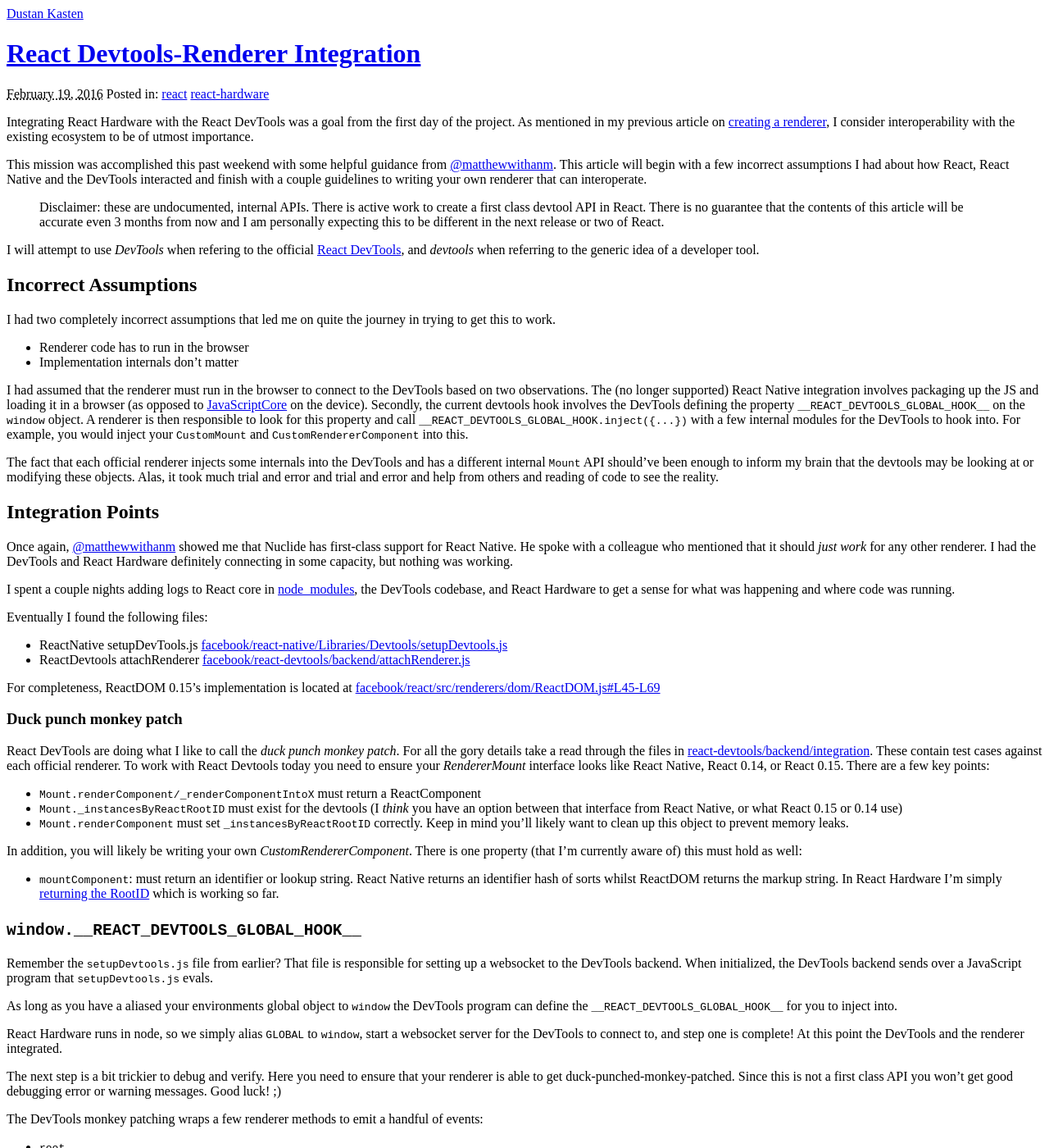
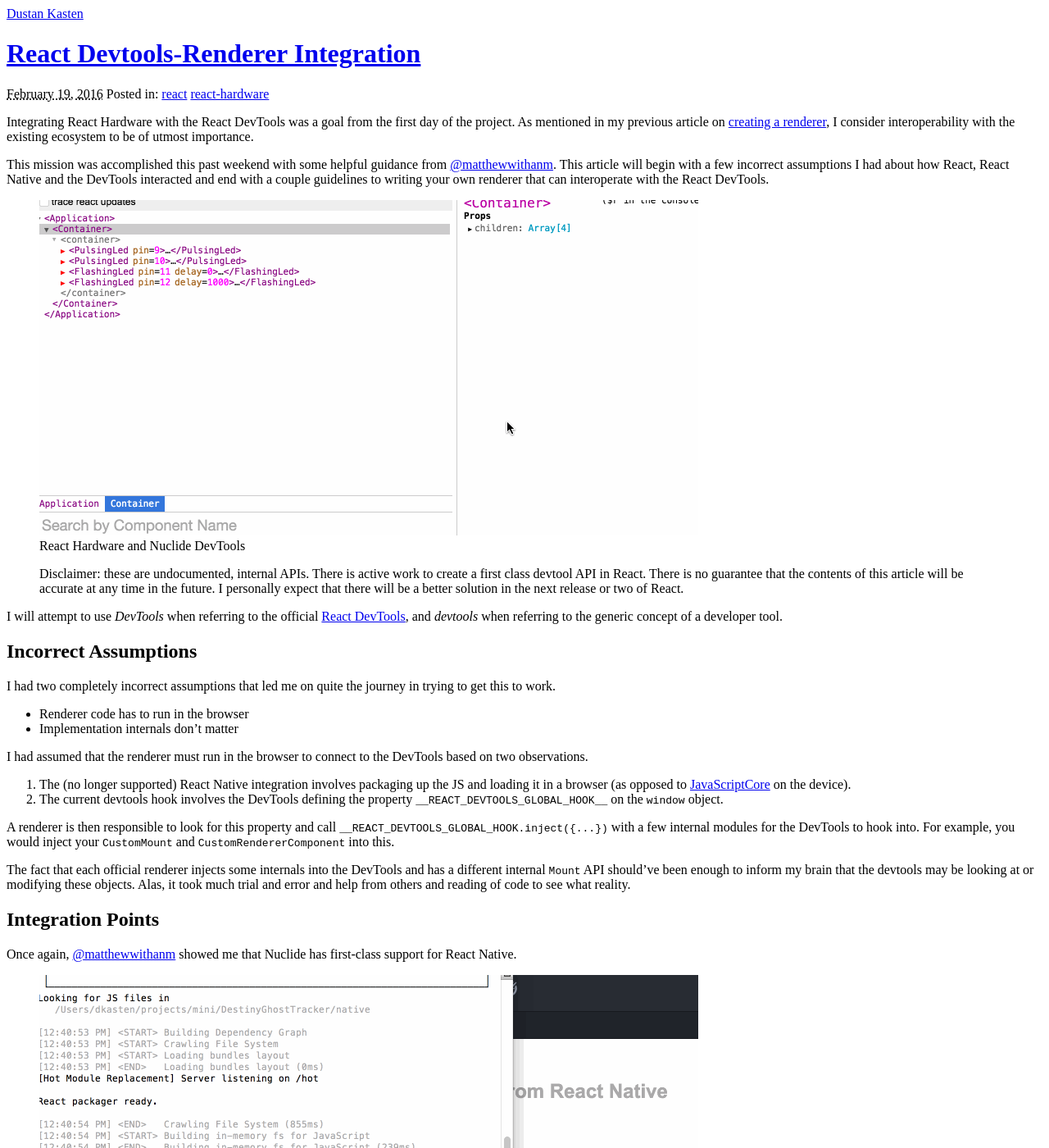
Before and after one commit to iamdustan/iamdustan.github.io, a Jekyll site: the page built from _posts/2016-02-19-react-devtools-renderer-integration.markdown, in a window 1280 px wide and 1400 px high. Shown: the whole window at 82% size. Built offline with Jekyll 4.4.1, drawn with Linux system fonts in a browser that asks for light colours; some web fonts are replaced; comment, search, counter and statistics services are not loaded; some of the changed text lies outside the part shown.

Commit message:
Post: React DevTools-Renderer integration revision and images

```diff
--- a/_posts/2016-02-19-react-devtools-renderer-integration.markdown
+++ b/_posts/2016-02-19-react-devtools-renderer-integration.markdown
@@ -14,16 +14,22 @@
 This mission was accomplished this past weekend with some helpful guidance from
 [@matthewwithanm](https://twitter.com/matthewwithanm). This article will begin
 with a few incorrect assumptions I had about how React, React Native and the
-DevTools interacted and finish with a couple guidelines to writing your own
-renderer that can interoperate.
+DevTools interacted and end with a couple guidelines to writing your own
+renderer that can interoperate with the React DevTools.
+
+<figure>
+  <img src="/assets/2016-02-19-react-devtools-renderer-integration/react-hardware-electron-devtools.gif">
+  <figcaption>React Hardware and Nuclide DevTools</figcaption>
+</figure>
 
 > Disclaimer: these are undocumented, internal APIs. There is active work to
 > create a first class devtool API in React. There is no guarantee that the
-> contents of this article will be accurate even 3 months from now and I am
-> personally expecting this to be different in the next release or two of React.
+> contents of this article will be accurate at any time in the future. I
+> personally expect that there will be a better solution in the next release or
+> two of React.
 
-I will attempt to use *DevTools* when refering to the official [React DevTools](https://github.com/facebook/react-devtools/),
-and *devtools* when referring to the generic idea of a developer tool.
+I will attempt to use *DevTools* when referring to the official [React DevTools](https://github.com/facebook/react-devtools/),
+and *devtools* when referring to the generic concept of a developer tool.
 
 ## Incorrect Assumptions
 
@@ -34,54 +40,63 @@
 * Implementation internals don’t matter
 
 I had assumed that the renderer must run in the browser to connect to the DevTools
-based on two observations. The (no longer supported) React Native integration
-involves packaging up the JS and loading it in a browser (as opposed to
-[JavaScriptCore](http://trac.webkit.org/wiki/JavaScriptCore) on the device).
-Secondly, the current devtools hook involves the DevTools defining the property
-`__REACT_DEVTOOLS_GLOBAL_HOOK__` on the `window` object. A renderer is then
-responsible to look for this property and call
-`__REACT_DEVTOOLS_GLOBAL_HOOK.inject({...})` with a few internal modules for the
-DevTools to hook into. For example, you would inject your `CustomMount` and
-`CustomRendererComponent` into this.
+based on two observations.
+
+1. The (no longer supported) React Native integration involves packaging up the
+  JS and loading it in a browser (as opposed to [JavaScriptCore](http://trac.webkit.org/wiki/JavaScriptCore) on the device).
+2. The current devtools hook involves the DevTools defining the property `__REACT_DEVTOOLS_GLOBAL_HOOK__`
+  on the `window` object.
+
+A renderer is then responsible to look for this property and call `__REACT_DEVTOOLS_GLOBAL_HOOK.inject({...})`
+with a few internal modules for the DevTools to hook into. For example, you
+would inject your `CustomMount` and `CustomRendererComponent` into this.
 
 The fact that each official renderer injects some internals into the DevTools
 and has a different internal `Mount` API should’ve been enough to inform my
 brain that the devtools may be looking at or modifying these objects. Alas, it
-took much trial and error and trial and error and help from others and reading
-of code to see the reality.
+took much trial and error and help from others and reading of code to see what
+reality.
 
 ## Integration Points
 
 Once again, [@matthewwithanm](https://twitter.com/matthewwithanm) showed me that
-Nuclide has first-class support for React Native. He spoke with a colleague who
-mentioned that it should *just work* for any other renderer. I had the DevTools
-and React Hardware definitely connecting in some capacity, but nothing was working.
+Nuclide has first-class support for React Native.
 
-I spent a couple nights adding logs to React core in [node_modules](https://twitter.com/dan_abramov/status/700658352850743296),
+<figure>
+  <img src="/assets/2016-02-19-react-devtools-renderer-integration/react-native-nuclide.gif">
+  <figcaption>React Hardware and Nuclide DevTools</figcaption>
+</figure>
+
+Another FB engineer mentioned that it should *just work* for any other renderer.
+I had the DevTools and React Hardware definitely connecting in some capacity,
+but nothing was working.
+
+I spent a couple nights adding logs to [React core](https://twitter.com/dan_abramov/status/700658352850743296),
 the DevTools codebase, and React Hardware to get a sense for what was happening
-and where code was running.
+and where what was running.
 
 Eventually I found the following files:
 
-* ReactNative setupDevTools.js [facebook/react-native/Libraries/Devtools/setupDevtools.js](https://github.com/facebook/react-native/blob/9a93a3cba47722a590a8912a5ace1c479eb4178a/Libraries/Devtools/setupDevtools.js)
-* ReactDevtools attachRenderer [facebook/react-devtools/backend/attachRenderer.js](https://github.com/facebook/react-devtools/blob/master/backend/attachRenderer.js)
+* ReactNative’s [`setupDevTools.js`](https://github.com/facebook/react-native/blob/9a93a3cba47722a590a8912a5ace1c479eb4178a/Libraries/Devtools/setupDevtools.js)
+* ReactDevtools’ [`attachRenderer.js`](https://github.com/facebook/react-devtools/blob/master/backend/attachRenderer.js)
 
-For completeness, ReactDOM 0.15’s implementation is located at [facebook/react/src/renderers/dom/ReactDOM.js#L45-L69](https://github.com/facebook/react/blob/master/src/renderers/dom/ReactDOM.js#L45-L69)
+For completeness, ReactDOM 0.15’s implementation is located in the source [ReactDOM.js](https://github.com/facebook/react/blob/master/src/renderers/dom/ReactDOM.js#L45-L69)
 
 ### Duck punch monkey patch
 
 React DevTools are doing what I like to call the *duck punch monkey patch*. For
 all the gory details take a read through the files in [react-devtools/backend/integration](https://github.com/facebook/react-devtools/tree/master/backend/integration).
-These contain test cases against each official renderer. To work with React
-Devtools today you need to ensure your *RendererMount* interface looks like
-React Native, React 0.14, or React 0.15. There are a few key points:
+In there you will find test cases against each official renderer.
 
-* `Mount.renderComponent/_renderComponentIntoX` must return a ReactComponent
-* `Mount._instancesByReactRootID` must exist for the devtools (I *think* you
-  have an option between that interface from React Native, or what React 0.15 or
-  0.14 use)
+To work with React Devtools *today* you need to ensure your *RendererMount*
+interface looks like React Native, React 0.14, or React 0.15. There are a few
+key points:
+
+* `Mount.renderComponent/_renderNewRootComponent` must return a ReactComponent
 * `Mount.renderComponent` must set `_instancesByReactRootID` correctly. Keep in
   mind you’ll likely want to clean up this object to prevent memory leaks.
+* `Mount._instancesByReactRootID` must exist for the devtools (I *think* you
+  have an option between that interface or what React Native uses.)
 
 In addition, you will likely be writing your own *CustomRendererComponent*.
 There is one property (that I’m currently aware of) this must hold as well:
@@ -97,17 +112,20 @@
 setting up a websocket to the DevTools backend. When initialized, the DevTools
 backend sends over a JavaScript program that `setupDevtools.js` evals.
 
-As long as you have a aliased your environments global object to `window` the
-DevTools program can define the `__REACT_DEVTOOLS_GLOBAL_HOOK__` for you to
-inject into.
+As long as you have aliased your environments global object to `window` the
+DevTools program can define the `__REACT_DEVTOOLS_GLOBAL_HOOK__` for a renderer
+to inject into.
 
 React Hardware runs in node, so we simply alias `GLOBAL` to `window`, start a
-websocket server for the DevTools to connect to, and step one is complete! At
-this point the DevTools and the renderer integrated.
+websocket server for the DevTools to connect to, and step one is complete. At
+this point the DevTools and the renderer are communicating.
 
 The next step is a bit trickier to debug and verify. Here you need to ensure
 that your renderer is able to get duck-punched-monkey-patched. Since this is not
-a first class API you won’t get good debugging error or warning messages. Good luck! ;)
+a first class API you won’t be in for a great time. No debugging, error, or
+warning messages will be printed for you. Good luck! ;)
+
+## DevTools today and the future
 
 The DevTools monkey patching wraps a few renderer methods to emit a handful of
 events:
@@ -117,16 +135,14 @@
 * `update`
 * `unmount`
 
-
 I believe that this is to provide enough information to reconstruct the Render
 tree.
 
-## The future DevTools API
-
 In the future these integration points will become clearer. This is
 unquestionably a good thing, but will also likely bring a bit of pain for any
-who join the custom renderer club. You will definitely want to follow the
-following issues in React core as these hooks become first class.
+who join the custom renderer club. The following issues in React core are
+great to follow if you are interested in following along as these APIs become
+first class.
 
 * Umbrella: New Devtools API: https://github.com/facebook/react/issues/5306
 * Include DevTools as Public API: https://github.com/facebook/react/issues/4593
```
Also changed, not shown: other parts of _posts/2016-02-19-react-devtools-renderer-integration.markdown (+6 -0 lines), assets/2016-02-19-react-devtools-renderer-integration/react-hardware-electron-devtools.gif (added), assets/2016-02-19-react-devtools-renderer-integration/react-hardware-nuclide.gif (added), assets/2016-02-19-react-devtools-renderer-integration/react-native-nuclide.gif (added).
